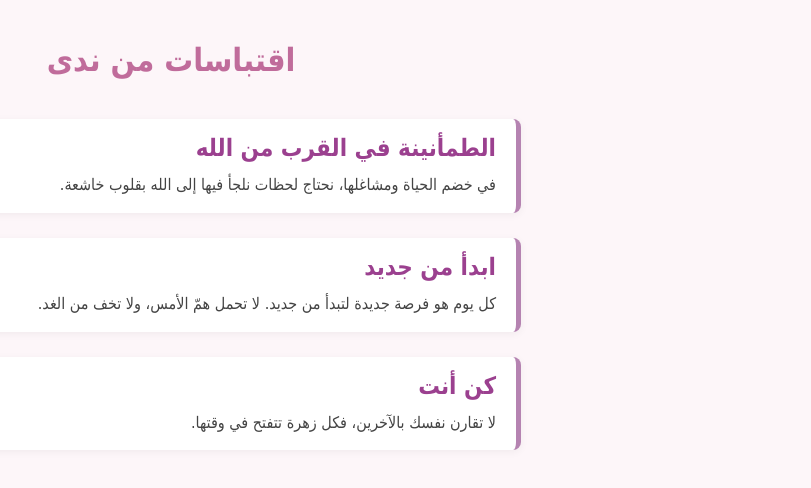
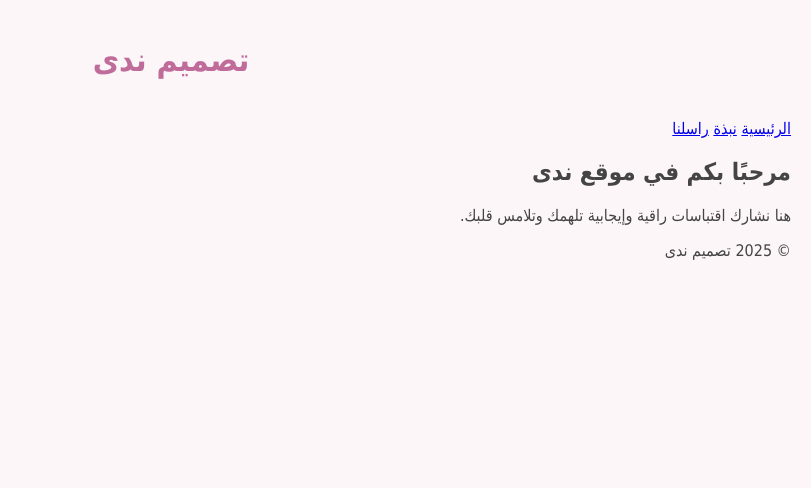
Before and after one commit to Nad223/nad223.github.io, a plain HTML site: page index.html in a window 1280 px wide. Shown: the whole page, without its empty margins (469-1280 px from the left). Drawn offline with Linux system fonts and the light colour scheme.

Commit message:
Update index.html

```diff
--- a/index.html
+++ b/index.html
@@ -1,30 +1,31 @@
-
 <!DOCTYPE html>
-<html lang="ar" dir="rtl">
+<html lang="ar">
 <head>
-    <meta charset="UTF-8">
-    <meta name="viewport" content="width=device-width, initial-scale=1.0">
-    <title>اقتباسات من ندى</title>
-    <link rel="stylesheet" href="style.css">
+  <meta charset="UTF-8">
+  <title>ندى | الصفحة الرئيسية</title>
+  <link rel="stylesheet" href="style.css">
 </head>
 <body>
-    <div class="container">
-        <h1>اقتباسات من ندى</h1>
 
-        <div class="quote">
-            <h2>الطمأنينة في القرب من الله</h2>
-            <p>في خضم الحياة ومشاغلها، نحتاج لحظات نلجأ فيها إلى الله بقلوب خاشعة.</p>
-        </div>
+  <header>
+    <h1>تصميم ندى</h1>
+    <nav>
+      <a href="index.html">الرئيسية</a>
+      <a href="about.html">نبذة</a>
+      <a href="contact.html">راسلنا</a>
+    </nav>
+  </header>
 
-        <div class="quote">
-            <h2>ابدأ من جديد</h2>
-            <p>كل يوم هو فرصة جديدة لتبدأ من جديد. لا تحمل همّ الأمس، ولا تخف من الغد.</p>
-        </div>
+  <main>
+    <section>
+      <h2>مرحبًا بكم في موقع ندى</h2>
+      <p>هنا نشارك اقتباسات راقية وإيجابية تلهمك وتلامس قلبك.</p>
+    </section>
+  </main>
 
-        <div class="quote">
-            <h2>كن أنت</h2>
-            <p>لا تقارن نفسك بالآخرين، فكل زهرة تتفتح في وقتها.</p>
-        </div>
-    </div>
+  <footer>
+    <p>© 2025 تصميم ندى</p>
+  </footer>
+
 </body>
 </html>
```
